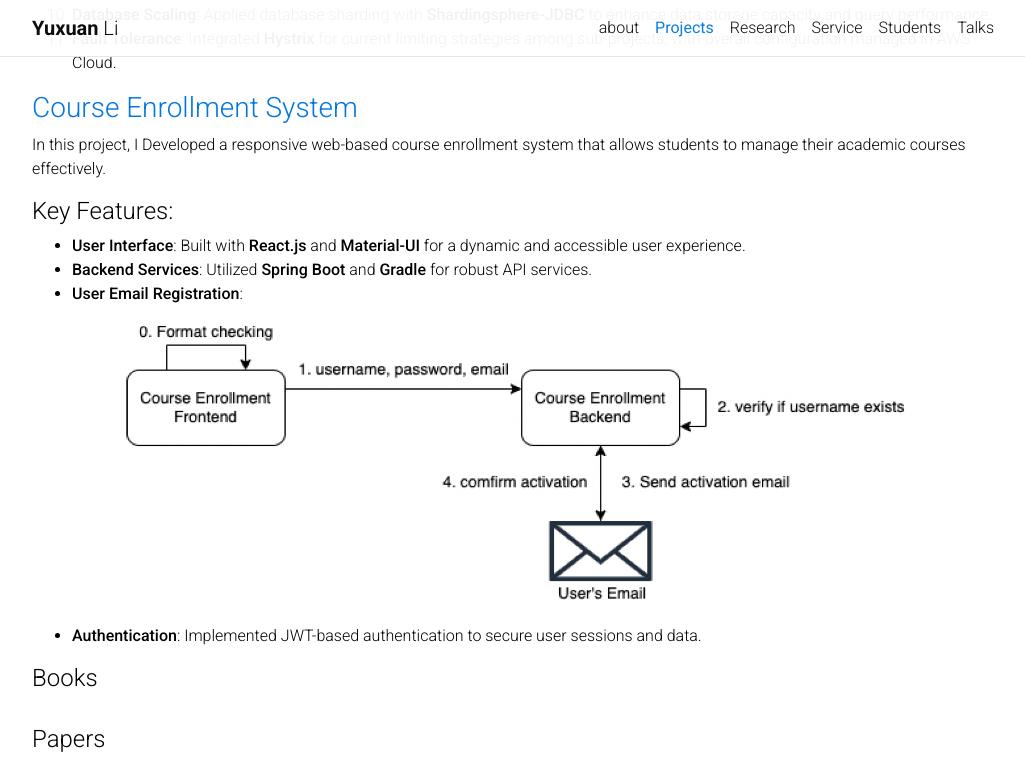
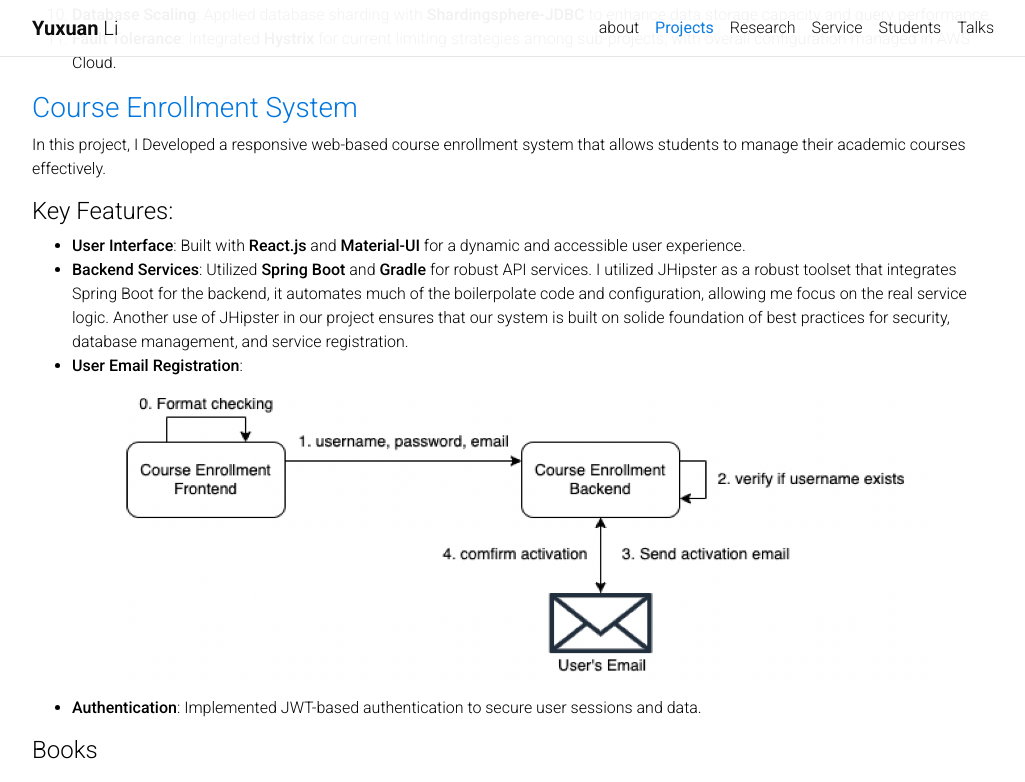
Before and after one commit to Yuxuan-Li295/Yuxuan-Li295.github.io, a Jekyll site: the page built from _pages/publications.md, in a window 1280 px wide and 900 px high, scrolled down 688 px, cut to the strip 0-782 px from the top of the window. Shown: the whole strip, without its empty margins (123-1148 px from the left). Built offline with Jekyll 4.4.1, drawn with Linux system fonts in a browser that asks for light colours; comment, search, counter and statistics services are not loaded.

Commit message:
Fead Course Enrollment System Project V2

```diff
--- a/_pages/publications.md
+++ b/_pages/publications.md
@@ -29,7 +29,7 @@ In this project, I Developed a responsive web-based course enrollment system tha
 
 #### Key Features:
 - **User Interface**: Built with **React.js** and **Material-UI** for a dynamic and accessible user experience.
-- **Backend Services**: Utilized **Spring Boot** and **Gradle** for robust API services.
+- **Backend Services**: Utilized **Spring Boot** and **Gradle** for robust API services. I utilized JHipster as a robust toolset that integrates Spring Boot for the backend, it automates much of the boilerpolate code and configuration, allowing me focus on the real service logic. Another use of JHipster in our project ensures that our system is built on solide foundation of best practices for security, database management, and service registration.
 - **User Email Registration**:
 <p align="center">
   <img src="../assets/img/CES_Registration.png" width="85%" />
```
Also changed, not shown: assets/img/Screenshot 2024-05-06 at 10.45.03 AM.png (added).
